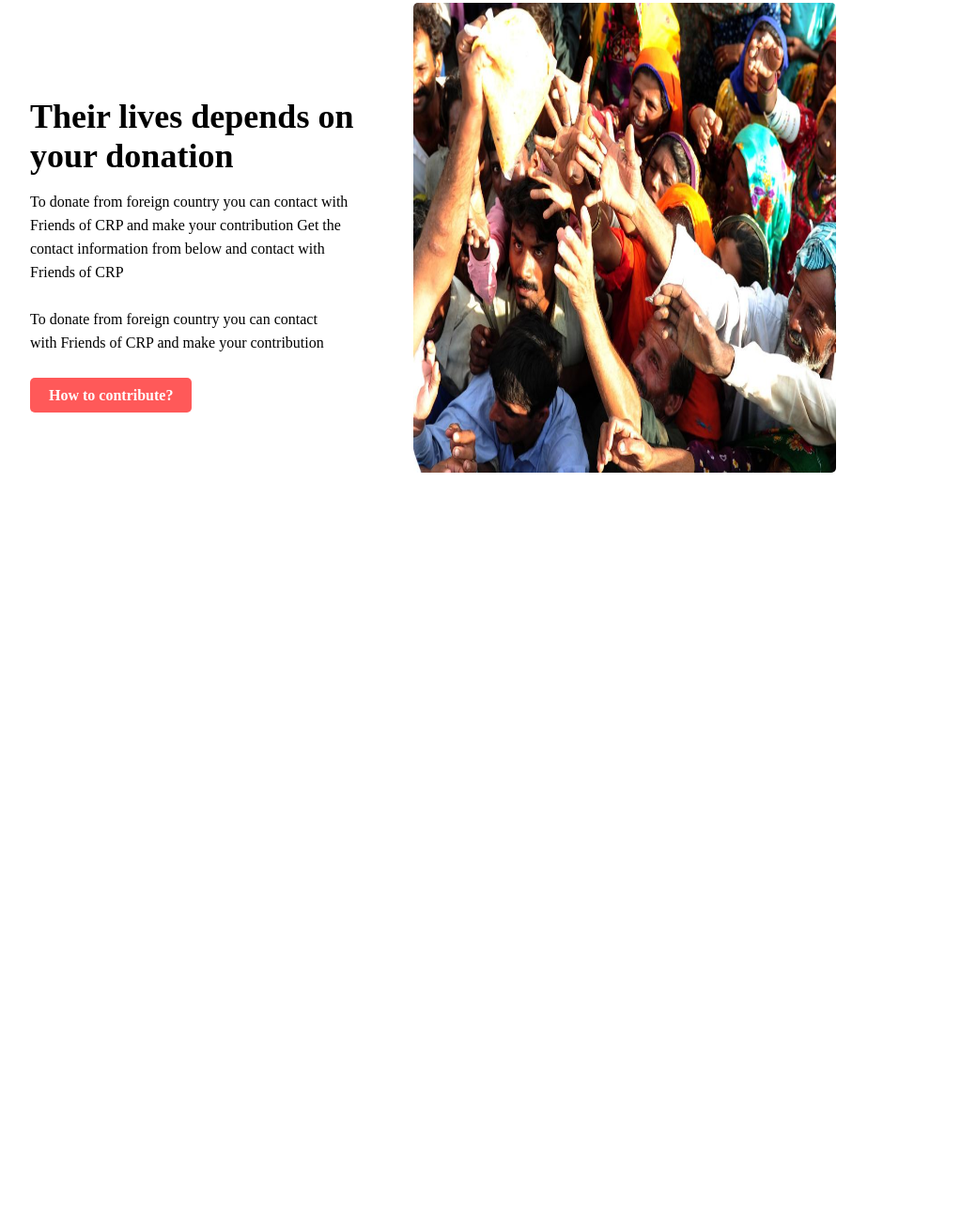
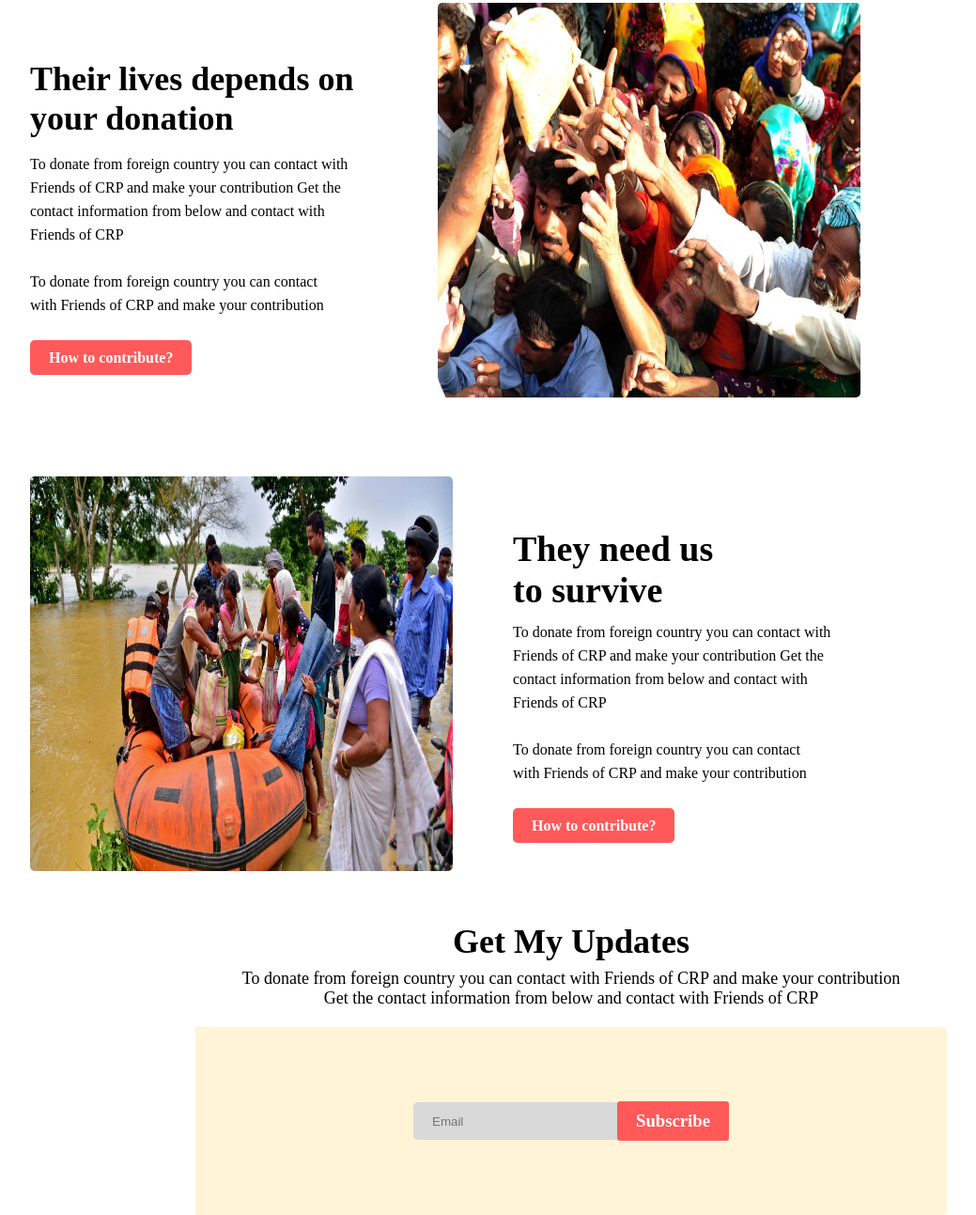
Before and after one commit to farhan8728/programminghero_1stassignment, a plain HTML site: page index.html in a window 1280 px wide. Shown: the part 1281-2574 px from the top of the page at 94% size, without its empty margins (32-1071 px from the left). Before the commit the page ends 1788 px from the top, so only its background shows below. Drawn offline with Linux system fonts and the light colour scheme.

Commit message:
footer_deny

```diff
--- a/index.html
+++ b/index.html
@@ -84,6 +84,41 @@
         </div>
     </section>
 
+    <section class="need">
+
+        <div class="needsection">
+
+            <div class="need imagepart">
+                <img src="./images/donation5.jpg" alt="" srcset="" class="imagesurvive">
+            </div>
+
+
+            <div class="firstpart">
+                <h1 class="needus">They need us <br> to survive</h1>
+                <p class="livepara">To donate from foreign country you can contact with <br> Friends of CRP and make your contribution
+                Get  the <br> contact information from below and contact with <br> Friends of CRP <br> <br>
+                To donate from foreign country you can contact <br> with Friends of CRP and make your contribution
+                </p>
+                <a href="#" class="contribute">How to contribute?</a>
+            </div>
+
+
+        </div>
+    </section>
+
+
+    <section class="update">
+        <h1 class="getmyupdates">Get My Updates</h1>
+        <p class="todonatefrom">To donate from foreign country you can contact with Friends of CRP and make your contribution <br>
+        Get the contact information from below and contact with Friends of CRP</p>
+
+        <div class="email">
+            <input type="email" placeholder="Email" class="emailpart">
+            <h3 class="subscribe">Subscribe</h3>
+        </div>
+
+    </section>
+
 
 </body>
 </html>
--- a/style.css
+++ b/style.css
@@ -178,7 +178,7 @@
 }
 .firstpart{
     margin-left: 5%;
-    margin-top: 100px;
+    margin-top: 60px;
     margin-right: 5%;
 }
 .livesection{
@@ -198,14 +198,88 @@
 
 .secondpart img{
     width: 450px;
-    height: 500px;
+    height: 420px;
     border-radius: 5px;
 }
 .secondpart{
-    margin-right: 5%;
+    margin-left: 2%;
 }
 .livepara{
     line-height: 25px;
     margin-bottom: 35px;
     text-align: justify;
 }
+
+
+
+.need{
+    margin-top: 40px;
+}
+.needsection{
+    display: flex;
+}
+.need .imagepart{
+    margin-left: 5%;
+}
+.imagesurvive{
+    width: 450px;
+    height: 420px;
+    border-radius: 5px;
+}
+.needus{
+    margin-top: 35px;
+    font-size: 38px;
+    margin-bottom: 10px;
+}
+
+.getmyupdates{
+    text-align: center;
+    margin-top: 50px;
+    font-size: 36px;
+}
+
+
+
+.todonatefrom{
+    font-size: 18px;
+    text-align: center;
+    margin-top: 8px;
+}
+
+
+
+
+
+.subscribe{
+    background-color:#FF5959;
+    padding: 10px 20px;
+    display: flex;
+    justify-content: center;
+    align-items: center;
+    color: #fff;
+    border-radius: 3px;
+}
+.email{
+    display: flex;
+    justify-content: center;
+    align-items: center;
+    background-color: #fff4d6;
+    width: 800px;
+    height: 200px;
+    margin: auto;
+    margin-top: 20px;
+    border-bottom-right-radius: 5px;
+    border-top-right-radius: 5px;
+
+}
+.emailpart{
+    padding: 10px 20px;
+    border-top-left-radius: 5px;
+    border-bottom-left-radius: 5px;
+    background-color: #D9D9D9;
+    border: none;
+    height: 20px;
+}
+.emailpart:focus{
+    outline: none;
+}
```
Also changed, not shown: images/donation5.jpg (added).
